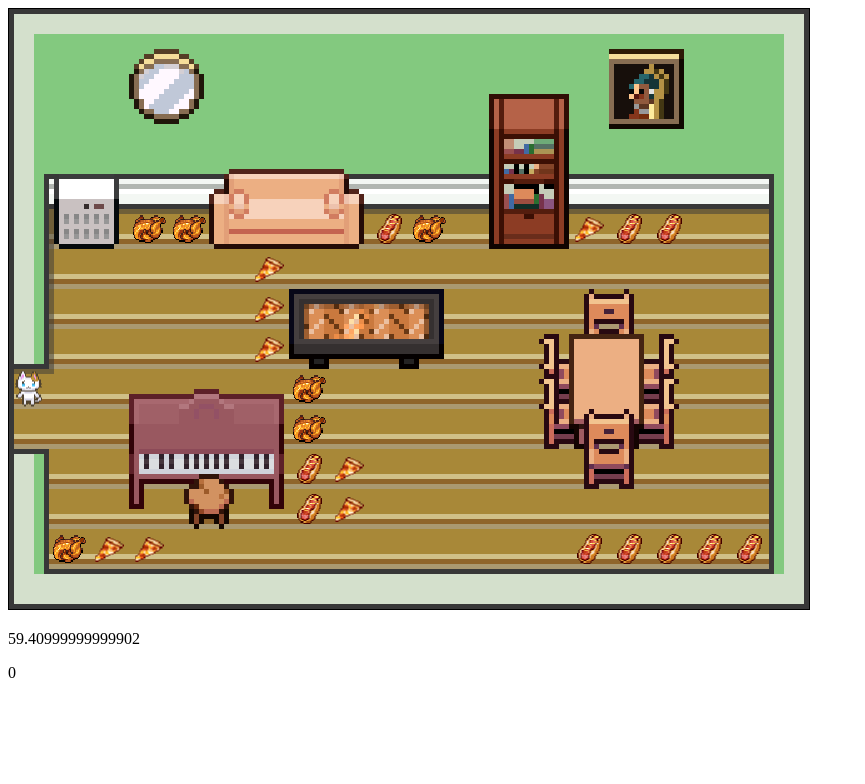
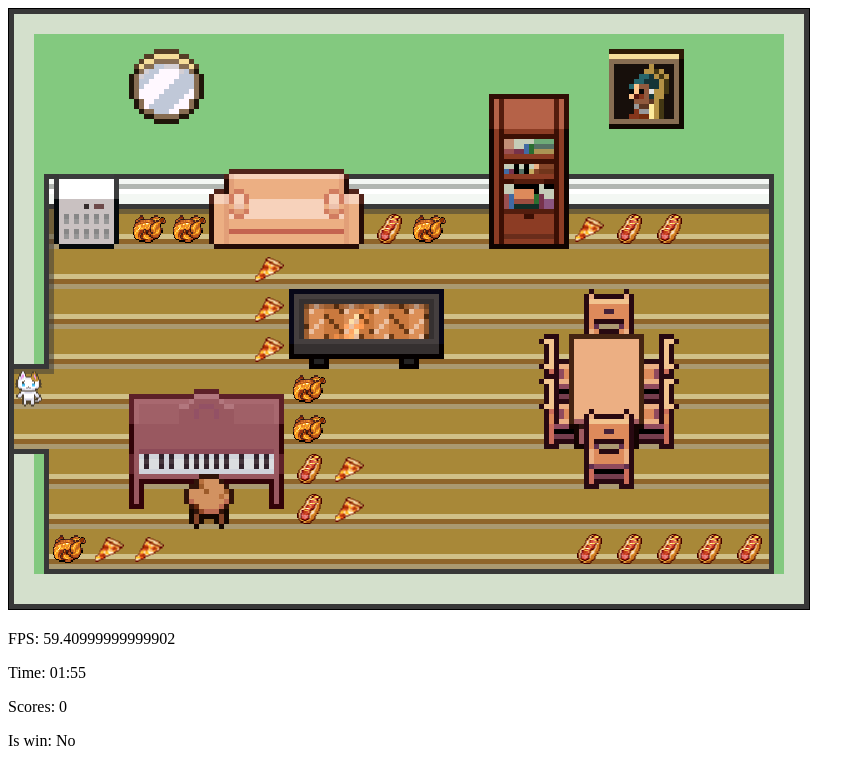
Before and after one commit to KulvanovskayaAsya/feed-the-cat, a React (Vite) app in the folder packages/client/: page / in a window 1280 px wide. Shown: the top 784 px of the page, without its empty margins (0-865 px from the left). Built offline with nearby package versions, Linux system fonts and the light colour scheme.

Commit message:
add time and isWin in Game.tsx

```diff
--- a/packages/client/src/components/Game/Game.tsx
+++ b/packages/client/src/components/Game/Game.tsx
@@ -124,6 +124,29 @@ export const Game: FC<GameProps> = (props: GameProps) => {
 
   const [moving, setMoving] = useState<boolean>(true)
   const [scores, setScores] = useState<number>(0)
+  const [time, setTime] = useState<number>(2 * 60)
+  const [isWin, setIsWin] = useState<boolean>(false)
+
+  // Функция, возвращающая оставшееся время игры
+  const getGameTime = (time: number): string => {
+    const gameTime = new Date(time * 1000)
+
+    const gameTimeString = gameTime.toLocaleTimeString([], {
+      minute: '2-digit',
+      second: '2-digit',
+    })
+
+    return gameTimeString
+  }
+
+  // Эффект для обновления оставшегося времени игры
+  useEffect(() => {
+    const timerID = setInterval(() => setTime(prevTime => prevTime - 1), 1000)
+
+    return () => {
+      clearInterval(timerID)
+    }
+  }, [time, setTime])
 
   // Эффект для обновления игры с частотой около 60 кадров в секунду
   useEffect(() => {
@@ -511,6 +534,15 @@ export const Game: FC<GameProps> = (props: GameProps) => {
     }
   }, [])
 
+  // Эффект для определения победы в игре
+  useEffect(() => {
+    if (time > 0 && foodArray.length === 0 && scores > 0) {
+      setIsWin(true)
+    } else {
+      setIsWin(false)
+    }
+  }, [time, setIsWin, foodArray, scores])
+
   return (
     <>
       <canvas
@@ -519,8 +551,10 @@ export const Game: FC<GameProps> = (props: GameProps) => {
         width={width}
         height={height}
         ref={canvasRef}></canvas>
-      <p>{FPS}</p>
-      <p>{scores}</p>
+      <p>FPS: {FPS}</p>
+      <p>Time: {getGameTime(time)}</p>
+      <p>Scores: {scores}</p>
+      <p>Is win: {isWin ? 'Yes' : 'No'}</p>
     </>
   )
 }
```
